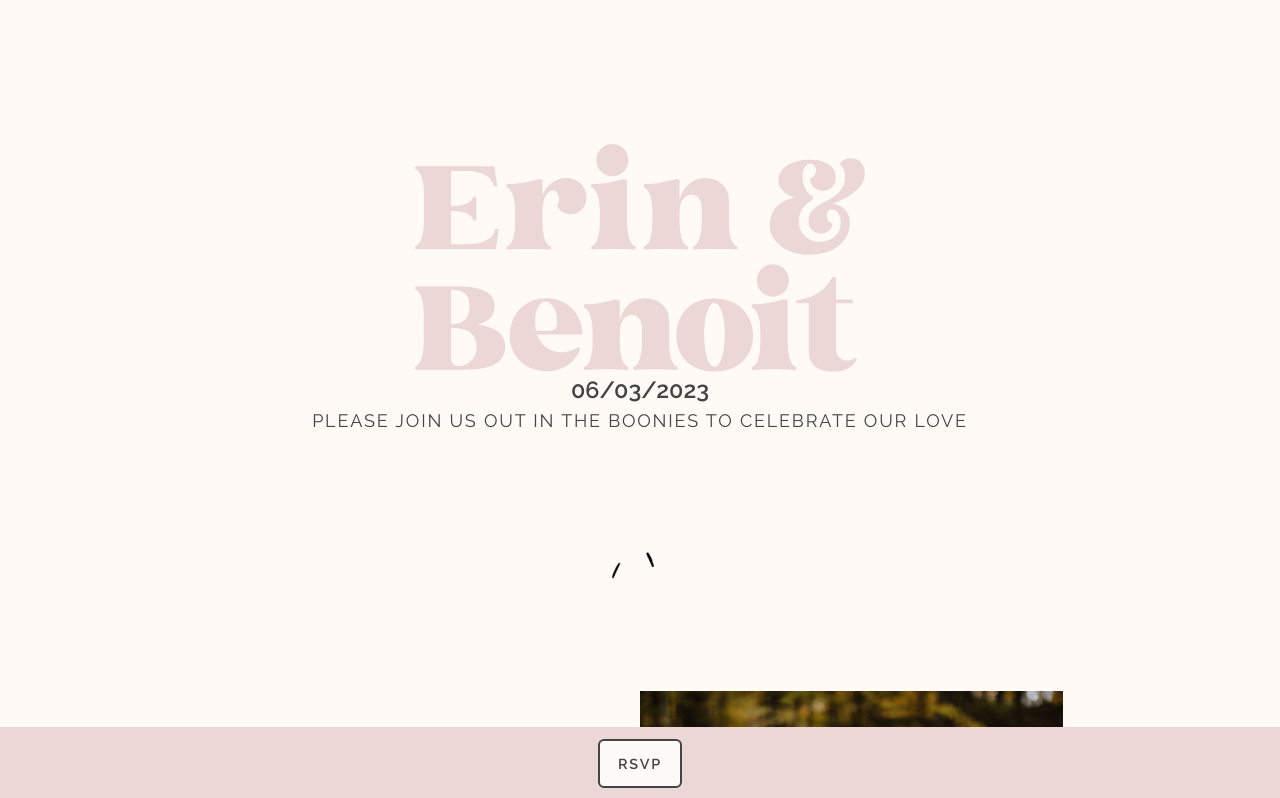
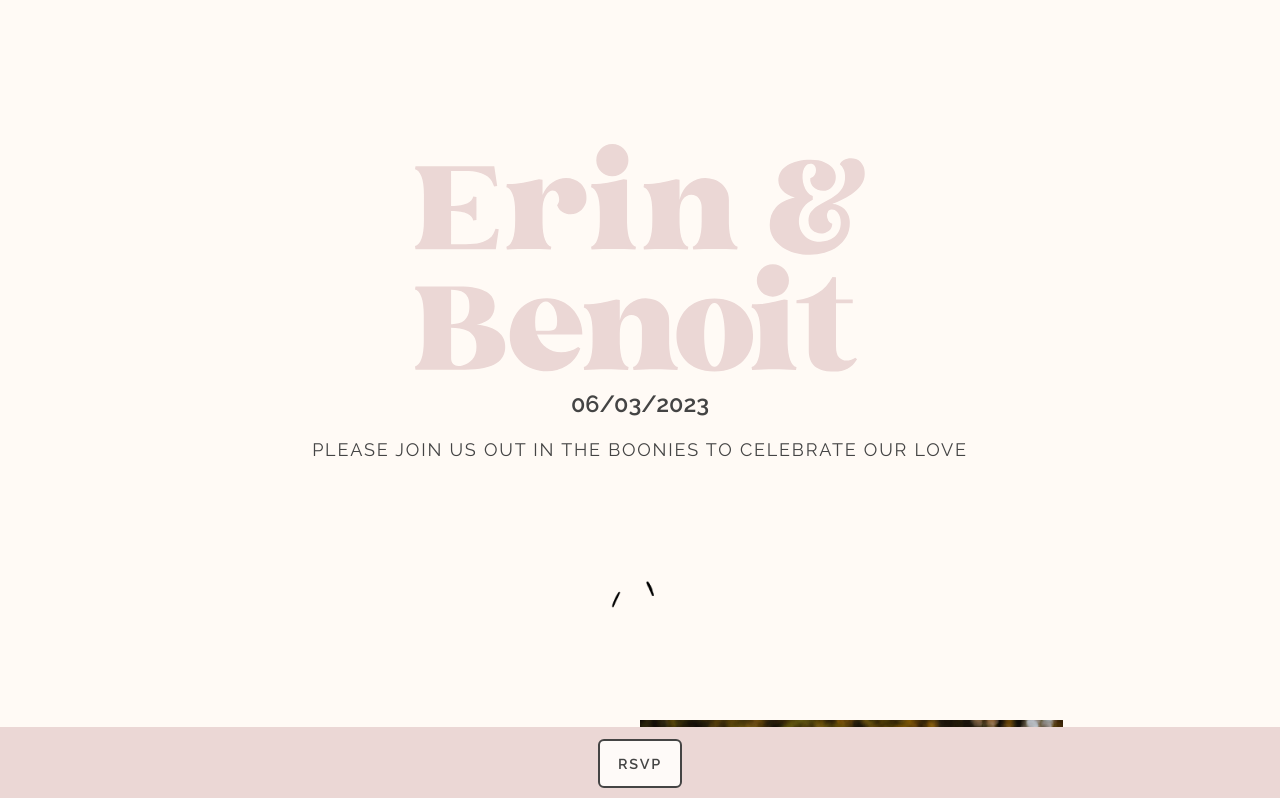
Before and after one commit to martenbjork/erin-and-benoit, a Next.js app: page / in a window 1280 px wide. Shown: the top 798 px of the page. Built offline with nearby package versions, Linux system fonts and the light colour scheme.

Commit message:
Update Home.module.scss

```diff
--- a/src/styles/Home.module.scss
+++ b/src/styles/Home.module.scss
@@ -47,6 +47,8 @@
 
   h1 {
     font-size: 1.3rem;
+    margin-top: .8rem;
+    margin-bottom: .8rem;
     font-weight: bold;
   }
 
```
